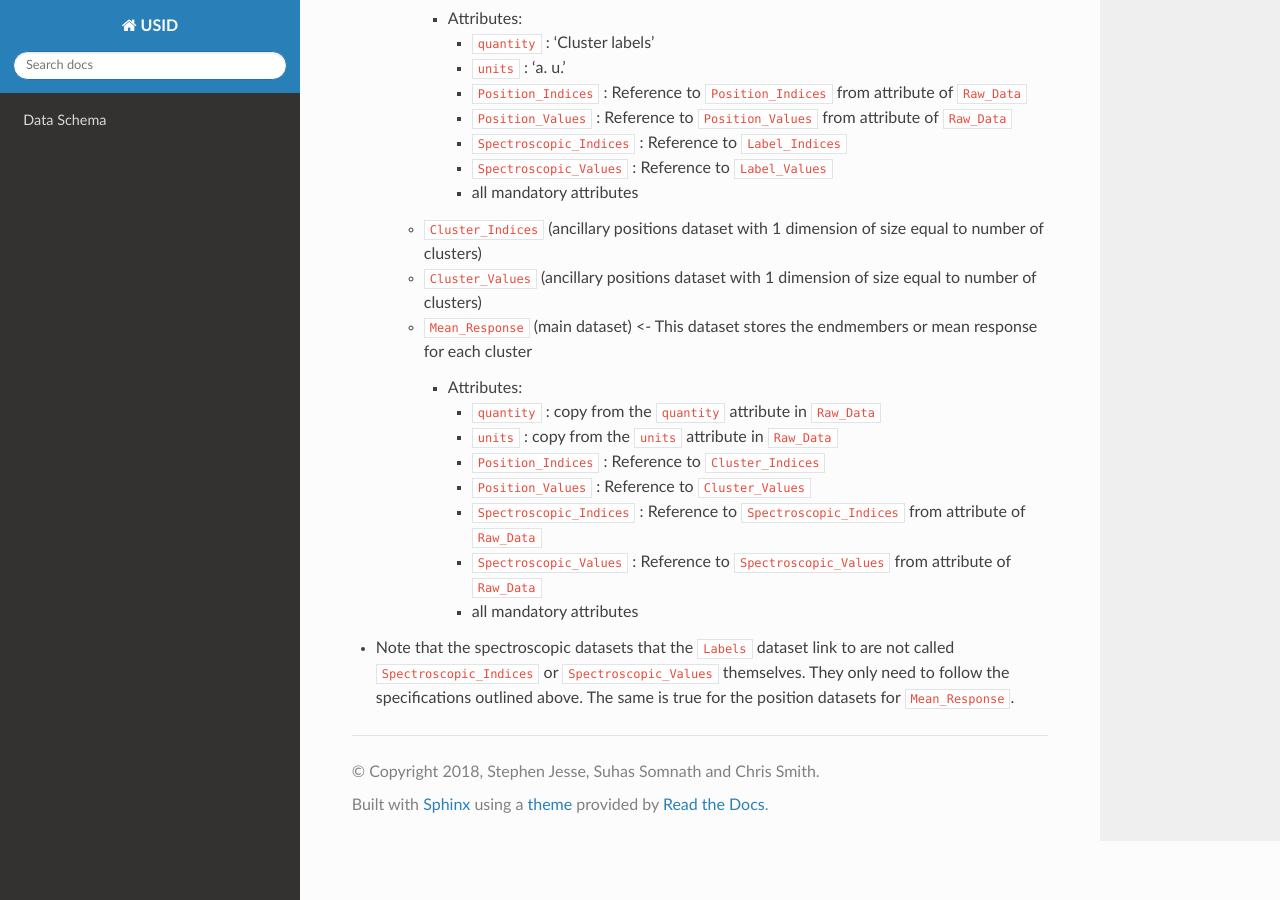
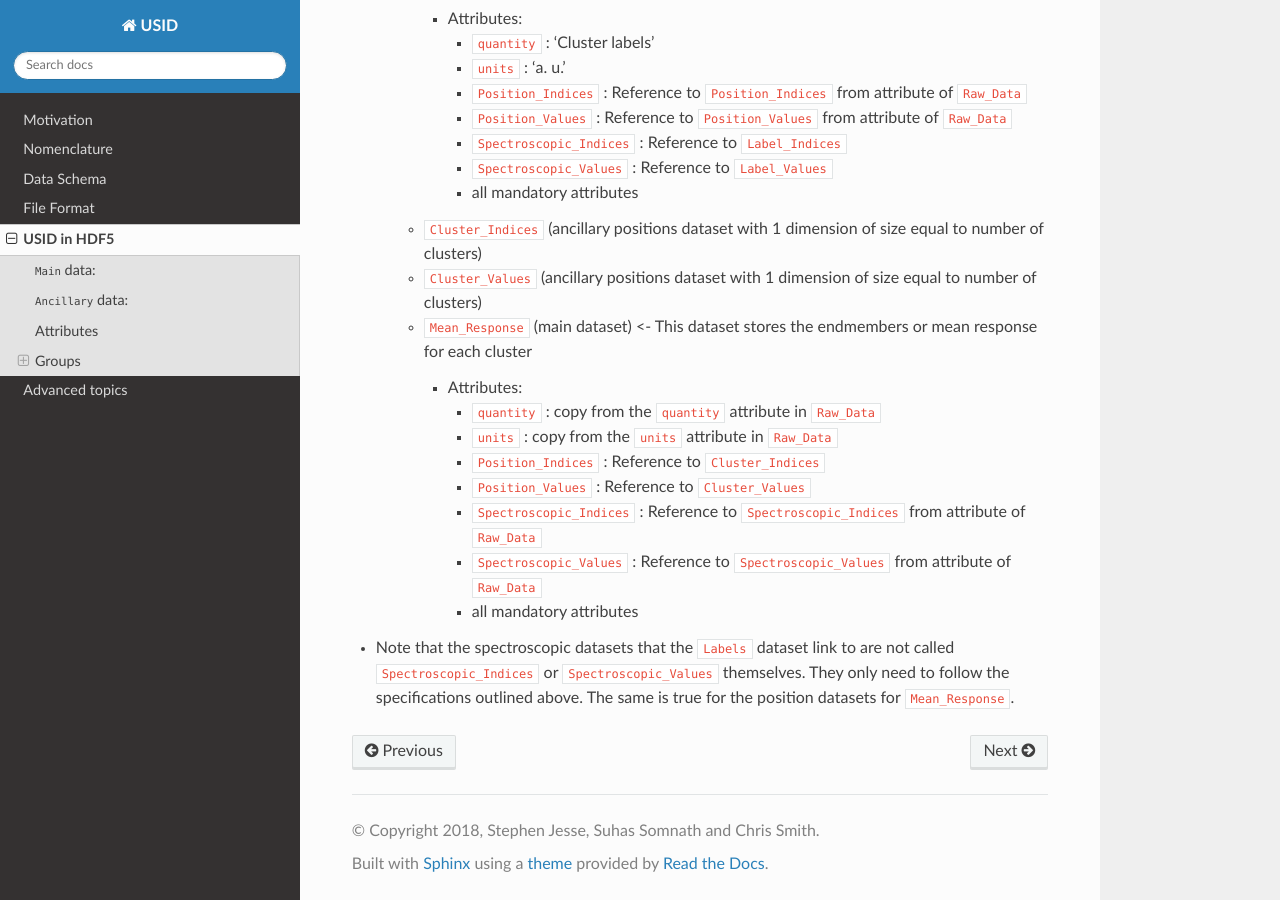
Before and after one commit to pycroscopy/UISD, a Sphinx documentation site: the page built from docs/h5_usid.rst, in a window 1280 px wide and 900 px high, scrolled down 4435 px. Built offline with Sphinx 7.4.7 and the Read the Docs theme 2.0.0, drawn with Linux system fonts in a browser that asks for light colours; pages that are not in the unit, such as notebooks, are missing from menus.

Commit message:
Added new pages to index

```diff
--- a/docs/index.rst
+++ b/docs/index.rst
@@ -18,13 +18,16 @@ Documentation Index
 .. toctree::
    :maxdepth: 2
 
+   motivation
+   nomenclature
    usid_model
+   file_format
+   h5_usid
+   advanced_topics
    index
 
-
-
 Indices and tables
-==================
+------------------
 
 * :ref:`genindex`
 * :ref:`modindex`
```
